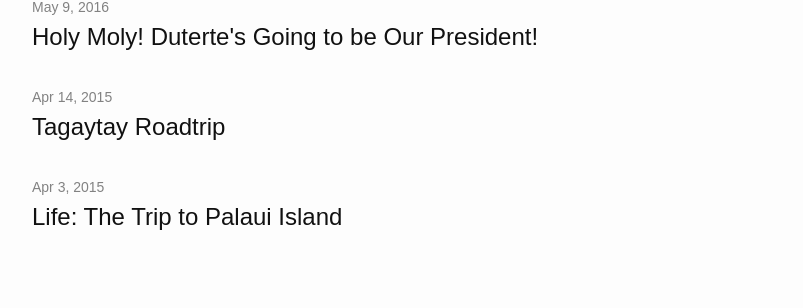
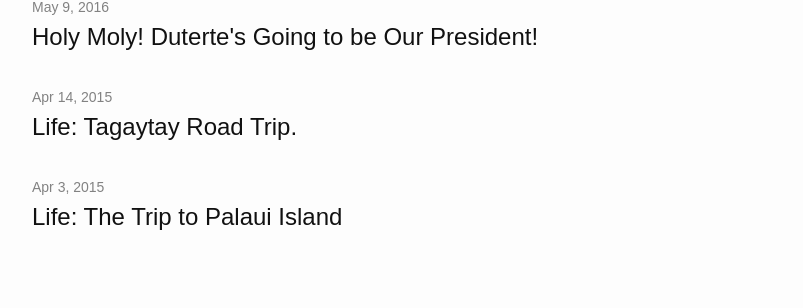
Before and after one commit to jpamata/jpamata.github.io, a Jekyll site: the page built from archives.md, in a window 1280 px wide. Shown: the part 1252-1560 px from the top of the page, without its empty margins (238-1041 px from the left). Built offline with Jekyll 4.4.1, drawn with Linux system fonts in a browser that asks for light colours.

Commit message:
Update 2015-04-14-tagaytay-roadtrip.md

```diff
--- a/_posts/2015-04-14-tagaytay-roadtrip.md
+++ b/_posts/2015-04-14-tagaytay-roadtrip.md
@@ -1,3 +1,10 @@
+---
+layout: post
+title: "Life: Tagaytay Road Trip."
+author: "John"
+description:
+---
+
 <img class="alignnone" src="http://i.imgur.com/xlsdYJX.jpg" alt="" width="960" height="716" />
 > Go where you are celebrated, not merely tolerated. - Paul F Davis
 
```
